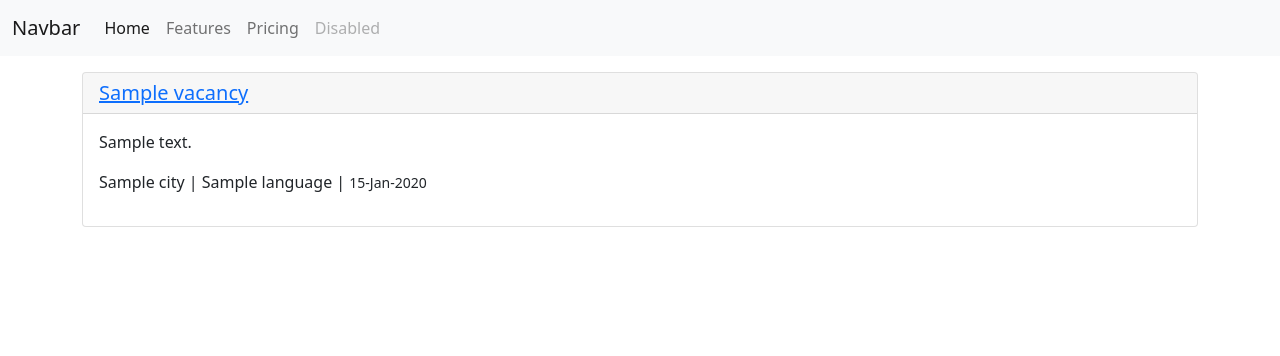
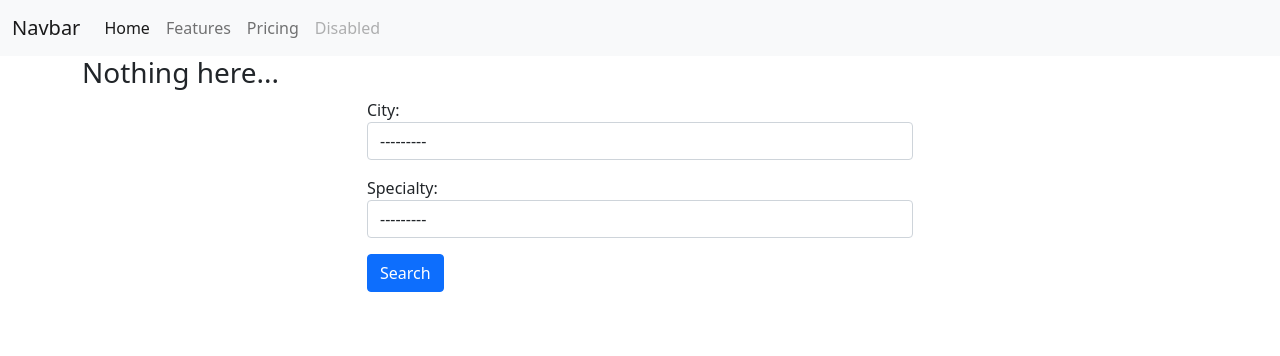
Before and after one commit to visualGravitySense/jobs_scraping, a Django app: page /home/ in a window 1280 px wide. Shown: the top 356 px of the page. Run offline with Django 3.2, Linux system fonts and the light colour scheme; tables that the repository leaves empty hold one stand-in row (values such as "Sample post").

Commit message:
Django development process

```diff
--- /dev/null
+++ b/scraping/forms.py
@@ -0,0 +1,15 @@
+from django import forms
+
+from scraping.models import City, Language
+
+
+class FindForm(forms.Form):
+    city = forms.ModelChoiceField(queryset=City.objects.all(), to_field_name="slug", required=False,
+        widget=forms.Select(attrs={'class': 'form-control'}),
+                                  label='City'
+    )
+    language = forms.ModelChoiceField(queryset=Language.objects.all(), to_field_name="slug", required=False,
+                                      widget=forms.Select(attrs={'class': 'form-control'}),
+                                      label='Specialty'
+    )
+    #name = forms.CharField(initial='class')
--- a/scraping/templates/scraping/home.html
+++ b/scraping/templates/scraping/home.html
@@ -14,7 +14,19 @@
 
           </div>
         </div>
+    {% empty %}
+        <h3>Nothing here...</h3>
+    {% endfor %}
+<div class="row ">
+    <div class="col-md-6 mx-auto">
+    <form method = "GET" action="">
+        <div class="mb-3">
+            {{form.as_p}}
+        </div>
+        <button type="submit" class="btn btn-primary">Search</button>
+    </form>
+    </div>
+</div>
 
 
-    {% endfor %}
 {% endblock %}
--- a/scraping/views.py
+++ b/scraping/views.py
@@ -1,7 +1,21 @@
 from django.shortcuts import render
 from .models import Vacancy
+from .forms import FindForm
 
 # Create your views here.
 def home_view(request):
-    qs = Vacancy.objects.all()
-    return render(request, 'scraping/home.html', {'object_list': qs})
+    #print(request.GET)
+    form = FindForm()
+    city = request.GET.get('city')
+    language = request.GET.get('language')
+    qs = []
+    if city or language:
+        _filter = {}
+        if city:
+            _filter['city__slug'] = city
+        if language:
+            _filter['language__slug'] = language
+
+        qs = Vacancy.objects.filter(**_filter)
+    return render(request, 'scraping/home.html', {'object_list': qs,
+                                                  'form': form})
```
